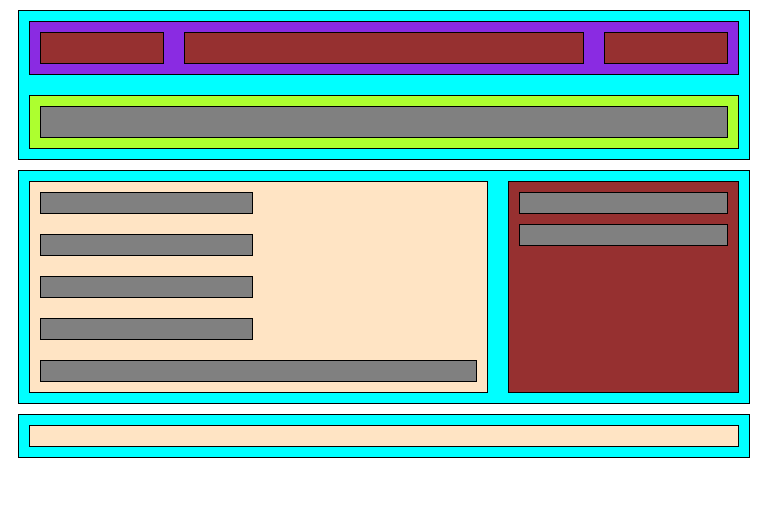
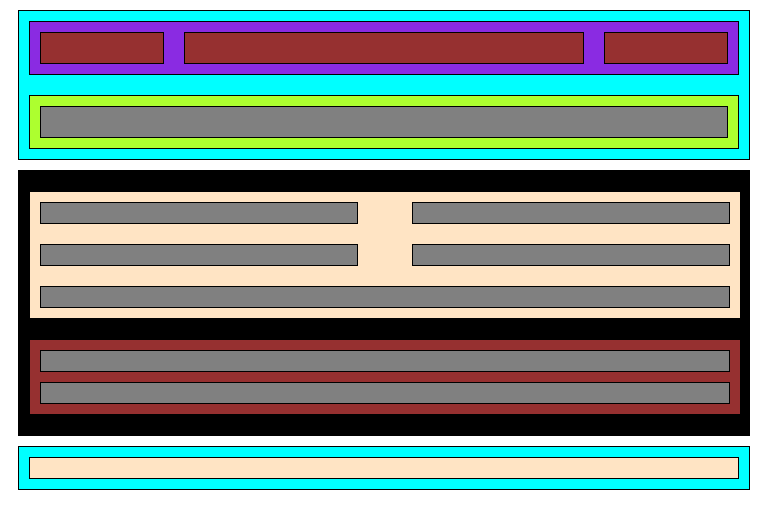
Before and after one commit to Vicdrilo/S1.1.-HTML-i-CSS-amb-Flex, a plain HTML site: page index.html in a window 768 px wide. Drawn offline with Linux system fonts and the light colour scheme.

Commit message:
S1.1. HTML i CSS amb Flex - Ejercicio 2

```diff
--- a/css/style.css
+++ b/css/style.css
@@ -1,17 +1,3 @@
-/*Desktop*/
-.col-1 {width: 8.33%;}
-.col-2 {width: 16.66%;}
-.col-3 {width: 25%;}
-.col-4 {width: 33.33%;}
-.col-5 {width: 41.66%;}
-.col-6 {width: 50%;}
-.col-7 {width: 58.33%;}
-.col-8 {width: 66.66%;}
-.col-9 {width: 75%;}
-.col-10 {width: 83.33%;}
-.col-11 {width: 91.66%;}
-.col-12 {flex-basis: 100%;}
-
 body{
     padding: 15ps;
 }
@@ -42,25 +28,38 @@ div{
 .yellow{background-color:greenyellow}
 .grey{background-color: grey;}
 
+/******************************************/
+
+/*Media Query for Desktop*/
+.col-1 {width: 8.33%;}
+.col-2 {width: 16.66%;}
+.col-3 {width: 25%;}
+.col-4 {width: 33.33%;}
+.col-5 {width: 41.66%;}
+.col-6 {width: 50%;}
+.col-7 {width: 58.33%;}
+.col-8 {width: 66.66%;}
+.col-9 {width: 75%;}
+.col-10 {width: 83.33%;}
+.col-11 {width: 91.66%;}
+.col-12 {flex-basis: 100%;}
 
 
+/*Media Query for Tablets*/
+@media only screen and (min-width: 576px) and (max-width: 992px) {
+    #block_2{
+        background-color: black;
+        display: flex;
+        flex-direction: column;
+        padding:10px;
+    }
 
-
-/*Phones*/
-/*@media only screen and (max-width: 768px) {
-    [class*="col-"]{
-        width: 100%;
+    .sub-block_2{
+        width:100%;
+        margin-left:0;
     }
 
 }
-*/
-/*Tablets*/
-/*@media only screen and (min-width: 768px) {
-    [class*="col-"]{
-        width: 100%;
-    }
 
-}
-*/
 
 /******************************************/
--- a/index.html
+++ b/index.html
@@ -21,14 +21,14 @@
 
 
     <div id="block_2" class="container-rows aqua">
-        <div class="col-8 container-wrap bisque">
+        <div class="col-8 container-wrap bisque sub-block_2">
             <div class="col-5 grey" style="padding:10px;"></div>
             <div class="col-5 grey" style="padding:10px;"></div>
             <div class="col-5 grey" style="padding:10px;"></div>
             <div class="col-5 grey" style="padding:10px;"></div>
             <div class="col-12 grey" style="padding:10px;"></div>
         </div>
-        <div class="col-4 red">
+        <div class="col-4 red sub-block_2">
             <div class="col-12 grey" style="padding:10px;"></div>
             <div class="col-12 grey" style="padding:10px;"></div>
         </div>
```
